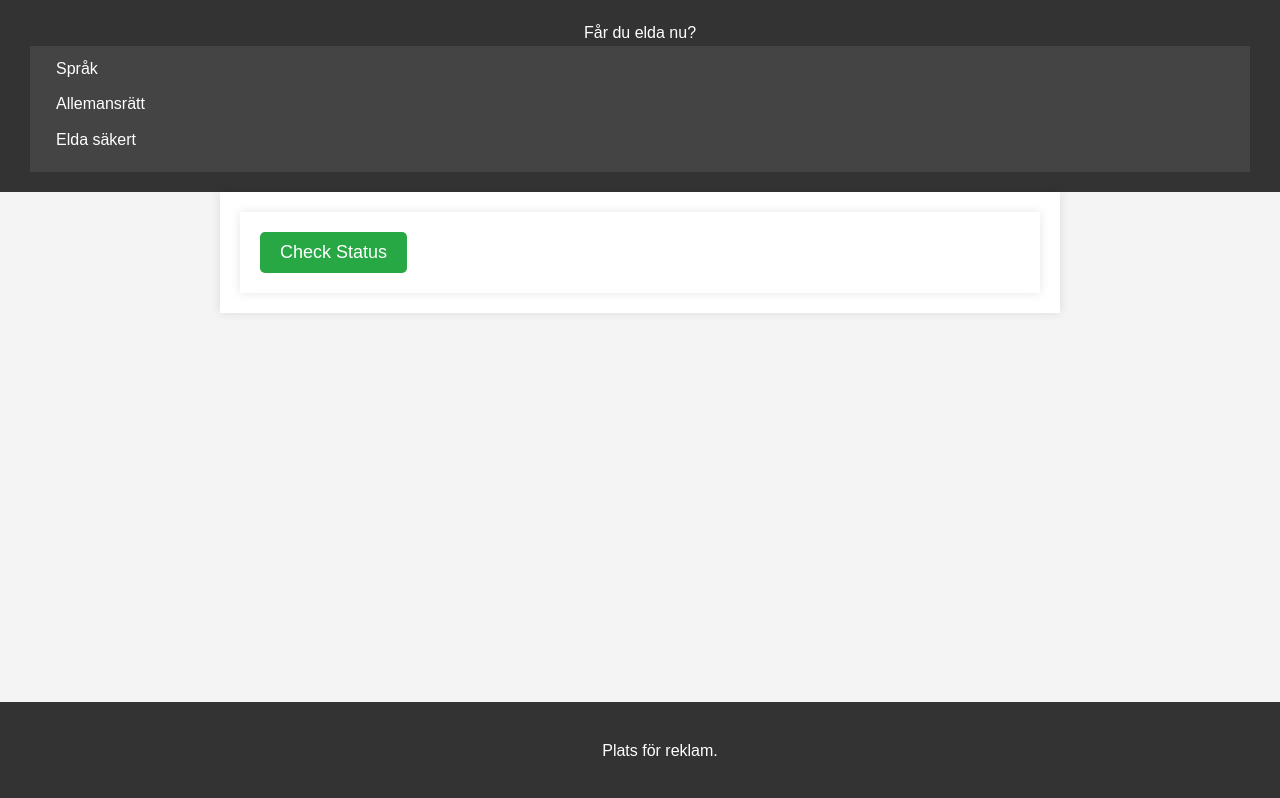
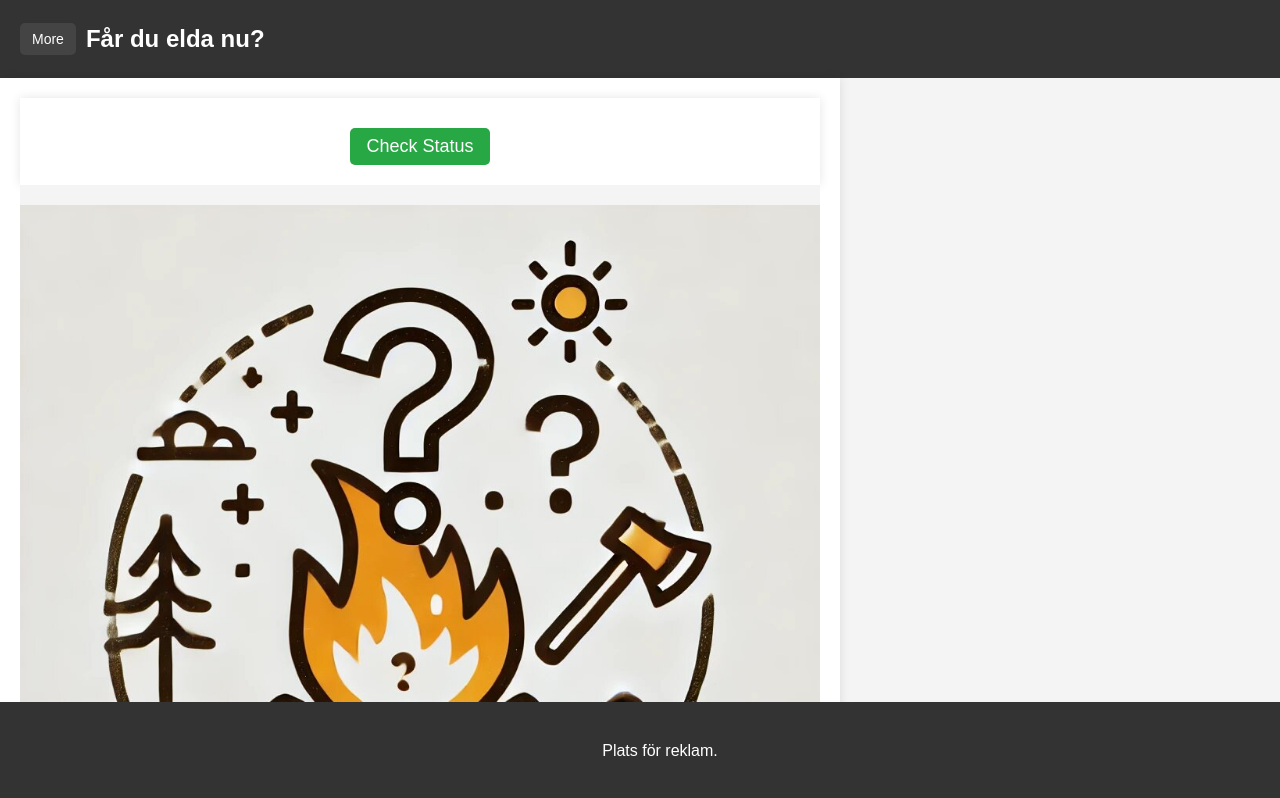
Before and after one commit to Bjogert/FireBanReplit, a React (Vite) app: page / in a window 1280 px wide. Shown: the top 798 px of the page. Built offline with nearby package versions, Linux system fonts and the light colour scheme.

Commit message:
Implemented new UI changes with dropdown and tighter layout

```diff
--- a/index.html
+++ b/index.html
@@ -9,21 +9,42 @@
 </head>
 <body>
   <header class="header">
-    <div class="logo">Får du elda nu?</div>
-    <nav class="menu-bar">
-      <ul>
-        <li><a href="#language">Språk</a></li>
-        <li><a href="#allemansratt">Allemansrätt</a></li>
-        <li><a href="#fire-safety">Elda säkert</a></li>
-      </ul>
-    </nav>
+    <div class="header-left">
+      <div class="dropdown">
+        <button class="dropbtn" onclick="toggleDropdown()">More</button>
+        <div class="dropdown-content" id="dropdownMenu">
+          <a href="#">Språk</a>
+          <a href="#">Allemansrätt</a>
+          <a href="#">Elda säkert</a>
+        </div>
+      </div>
+      <div class="title">Får du elda nu?</div>
+    </div>
+    <div class="logo">
+      <!-- Space for logo -->
+    </div>
   </header>
   <div class="main">
-    <div id="root"></div>
+    <div id="root">
+      <button class="check-button">Check Status</button>
+      <div class="image-container">
+        <img src="/FireBanReplit/fire.jpg" alt="Fire image" class="fire-image">
+      </div>
+    </div>
   </div>
   <footer class="footer">
     <p>Plats för reklam.</p>
   </footer>
   <script type="module" src="./src/index.jsx"></script>
+  <script>
+    function toggleDropdown() {
+      var dropdownContent = document.getElementById('dropdownMenu');
+      if (dropdownContent.style.display === 'block') {
+        dropdownContent.style.display = 'none';
+      } else {
+        dropdownContent.style.display = 'block';
+      }
+    }
+  </script>
 </body>
 </html>
--- a/src/App.css
+++ b/src/App.css
@@ -1,5 +1,3 @@
-/* src/App.css */
-
 /* Base styles for mobile */
 body {
   font-family: Arial, sans-serif;
@@ -7,84 +5,105 @@ body {
   background-color: #f4f4f4;
   margin: 0;
   padding: 0;
+  display: flex;
+  flex-direction: column;
+  min-height: 100vh;
 }
 
 .header {
   background-color: #333;
   color: white;
-  padding: 10px;
-  text-align: center;
+  padding: 15px;
+  display: flex;
+  justify-content: space-between; /* Space between elements */
+  align-items: center;
 }
 
-.menu-bar {
+.header-left {
   display: flex;
-  flex-direction: column;
-  align-items: flex-start; /* Align items to the left */
-  background-color: #444;
-  padding: 10px;
-  margin: 0 10px; /* Add margin to ensure it's not right at the edge */
+  align-items: center;
 }
 
-.menu-bar ul {
-  list-style: none;
-  margin: 0;
-  padding: 0;
-  display: flex;
-  flex-direction: column;
-  align-items: flex-start; /* Align items to the left */
+.title {
+  font-size: 24px;
+  font-weight: bold;
+  margin-left: 10px; /* Space between dropdown and title */
 }
 
-.menu-bar li {
-  margin: 4px 0;
+.dropdown {
+  position: relative;
+  display: inline-block;
 }
 
-.menu-bar a {
+.dropbtn {
+  background-color: #444;
   color: white;
-  text-decoration: none;
-  font-size: 16px;
-  padding: 8px 16px;
-  border-radius: 4px;
-  transition: background-color 0.3s;
+  font-size: 14px; /* Smaller font size */
+  padding: 8px 12px; /* Smaller padding */
+  border: none;
+  border-radius: 5px;
+  cursor: pointer;
 }
 
-.menu-bar a:hover {
+.dropdown-content {
+  display: none;
+  position: absolute;
   background-color: #555;
-  text-decoration: underline;
+  box-shadow: 0px 8px 16px 0px rgba(0,0,0,0.2);
+  z-index: 1;
+  width: auto; /* Make the width auto to fit the content */
+  min-width: 0; /* Remove the minimum width */
+}
+
+.dropdown-content a {
+  color: white;
+  padding: 6px 8px; /* Smaller padding */
+  text-decoration: none;
+  display: block;
+  font-size: 12px; /* 50% smaller font size */
+}
+
+.dropdown-content a:hover {
+  background-color: #666;
 }
 
 .main {
-  padding: 10px;
-  margin: auto;
+  flex: 1;
+  padding: 10px; /* Reduce padding for tighter layout */
   background: white;
   box-shadow: 0 0 10px rgba(0, 0, 0, 0.1);
-  overflow-y: auto; /* Allow vertical scrolling for the main content */
+  display: flex;
+  flex-direction: column;
+  align-items: center; /* Center align content */
 }
 
 .check-button {
-  padding: 10px 20px;
+  padding: 8px 16px; /* Reduce padding */
   font-size: 18px;
   cursor: pointer;
   background-color: #28a745;
   color: white;
   border: none;
   border-radius: 5px;
-  transition: background-color 0.3s, max-height 0.5s, opacity 0.5s;
-  max-height: 50px;
-  opacity: 1;
-  overflow: hidden;
-}
-
-.check-button.collapse {
-  max-height: 0;
-  opacity: 0;
+  transition: background-color 0.3s, transform 0.3s;
+  margin-top: 10px; /* Small margin at the top */
 }
 
 .check-button:hover {
   background-color: #218838;
+  transform: scale(1.05);
 }
 
-.check-button.loading {
-  cursor: wait;
+.fire-image {
+  display: block;
+  margin: 10px auto; /* Reduce margin */
+  max-width: 100%;
+  height: auto;
+}
+
+.image-container {
+  background-color: #f4f4f4;
+  padding: 10px 0; /* Reduce padding */
 }
 
 .result {
@@ -98,12 +117,11 @@ body {
 .result-box {
   background-color: #f9f9f9;
   border: 1px solid #ddd;
-  padding: 2px; /* Further reduced padding */
-  margin: 16px 0;
+  padding: 20px;
+  margin: 20px 0;
   border-radius: 8px;
-  transition: max-height 0.3s ease-out, background-color 0.3s;
-  max-height: 300px; /* Set a max height for collapsible content */
-  overflow-y: auto; /* Allow scrolling if content exceeds max height */
+  transition: background-color 0.3s;
+  box-shadow: 0 0 10px rgba(0, 0, 0, 0.1);
 }
 
 .result-box:hover {
@@ -116,10 +134,12 @@ body {
 
 .collapsible-header {
   cursor: pointer;
-  padding: 2px; /* Further reduced padding */
+  padding: 10px;
   display: flex;
   justify-content: space-between;
   align-items: center;
+  background-color: #ddd;
+  border-radius: 5px;
 }
 
 .collapsible-header i {
@@ -127,11 +147,9 @@ body {
 }
 
 .collapsible-content {
-  padding: 2px; /* Further reduced padding */
+  padding: 10px;
   display: none;
-  max-height: 300px; /* Set a max height for collapsible content */
-  overflow-y: auto; /* Allow scrolling if content exceeds max height */
-  font-size: 16px; /* Reverted font size */
+  font-size: 16px;
 }
 
 .collapsible-content.show {
@@ -148,25 +166,10 @@ body {
   width: 100%;
 }
 
-/* Styles for larger screens */
 @media (min-width: 769px) {
-  .menu-bar {
-    flex-direction: column; /* Ensure items remain in a column on larger screens */
-    align-items: flex-start; /* Align items to the left */
-  }
-
-  .menu-bar ul {
-    flex-direction: column;
-    width: auto;
-  }
-
-  .menu-bar li {
-    margin: 0 0 10px 0; /* Adjust margin for larger screens */
-  }
-
   .main {
     max-width: 800px;
-    padding: 20px;
+    padding: 20px; /* Reduce padding */
   }
 
   .header, .footer {
--- a/src/components/FireBanChecker.jsx
+++ b/src/components/FireBanChecker.jsx
@@ -11,7 +11,7 @@ const FireBanChecker = () => {
   const [fireBan, setFireBan] = useState(null);
   const [showMoreInfo, setShowMoreInfo] = useState(false);
   const [detailsVisible, setDetailsVisible] = useState(false);
-  const [buttonCollapsed, setButtonCollapsed] = useState(false); // New state for button collapse
+  const [buttonCollapsed, setButtonCollapsed] = useState(false);
 
   const handleCheckStatus = async () => {
     if (buttonText === "Check Status") {
@@ -41,11 +41,11 @@ const FireBanChecker = () => {
         setButtonClass("");
       }
     } else {
-      setButtonCollapsed(true); // Trigger the collapse animation
+      setButtonCollapsed(true);
       setTimeout(() => {
-        setDetailsVisible(true); // Show the detailed information box after collapse
-        setShowMoreInfo(true); // Show the detailed information box expanded
-      }, 500); // Match this duration with the CSS transition time
+        setDetailsVisible(true);
+        setShowMoreInfo(true);
+      }, 500);
     }
   };
 
@@ -64,8 +64,8 @@ const FireBanChecker = () => {
         {error && <div className="result error-message">{error}</div>}
         {fireBan && (
           <div className="result-box">
-            <div><strong>Det råder:</strong> {fireBan.status || "Information not available."}</div> {/* Changed label */}
-            <div><strong>Kommun:</strong> {fireBan.county || "Information not available."}</div> {/* Display county under the label "Kommun" */}
+            <div><strong>Det råder:</strong> {fireBan.status || "Information not available."}</div>
+            <div><strong>Kommun:</strong> {fireBan.county || "Information not available."}</div>
           </div>
         )}
         {detailsVisible && (
@@ -88,6 +88,9 @@ const FireBanChecker = () => {
           </div>
         )}
       </main>
+      <div className="image-container">
+        <img src="/FireBanReplit/fire.jpg" alt="Fire image" className="fire-image" />
+      </div>
     </div>
   );
 };
```
Also changed, not shown: public/fire.jpg (added).
